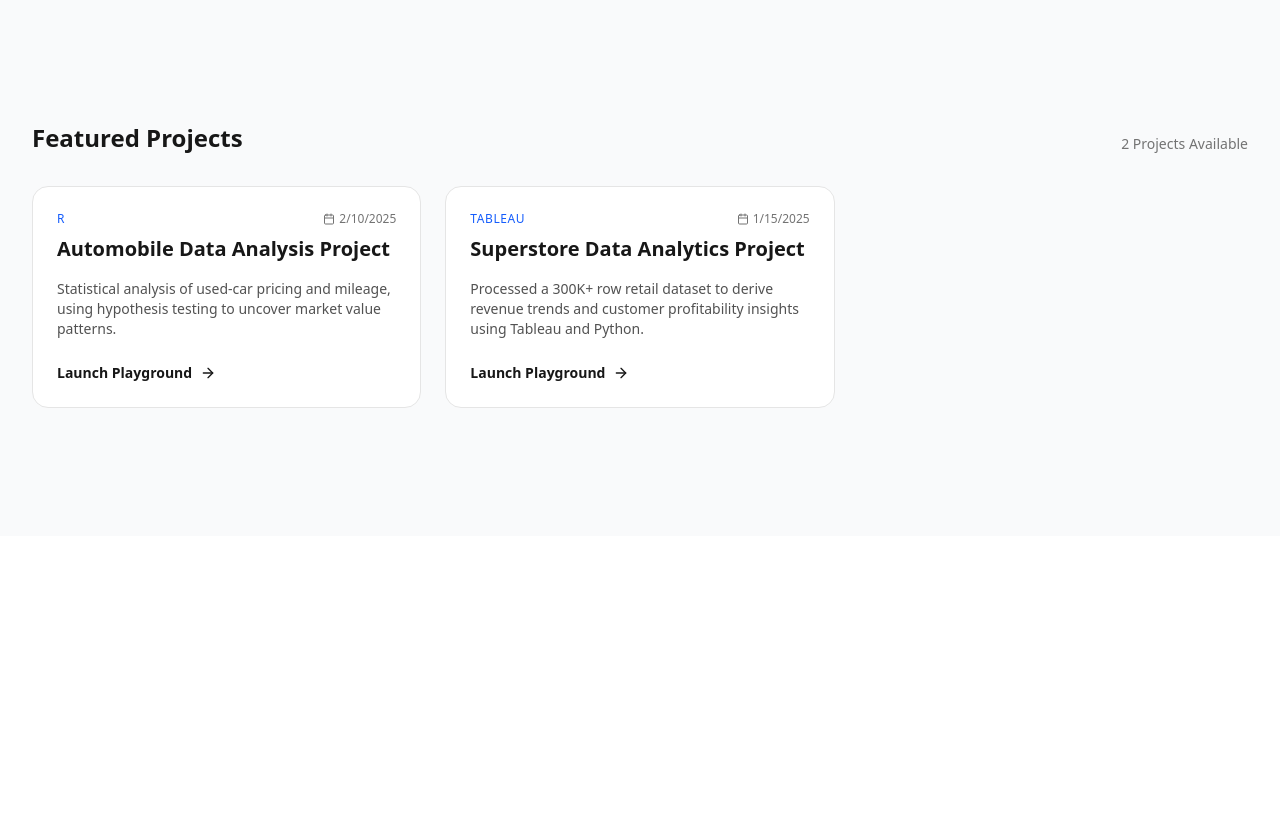
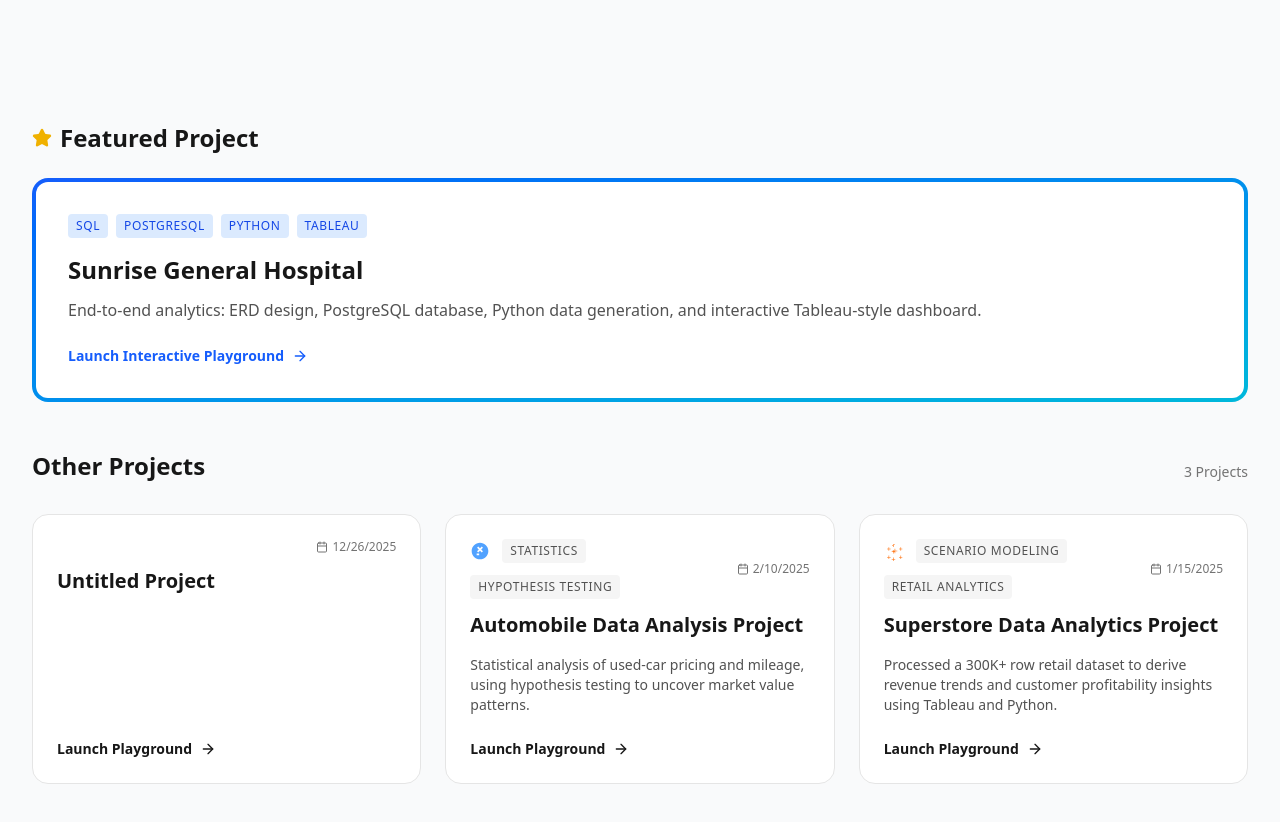
Before and after one commit to BPeerzada/portfolio, a Next.js app: page /portfolio/ in a window 1280 px wide. Shown: the part 400-1222 px from the top of the page. Before the commit the page ends 936 px from the top, so only its background shows below. Built offline with nearby package versions, Linux system fonts and the light colour scheme.

Commit message:
Add Trinket embed, tech icons, and featured project section

```diff
--- a/app/page.tsx
+++ b/app/page.tsx
@@ -1,11 +1,25 @@
 import { getAllProjects } from "@/lib/projects";
 import { ProjectCard } from "@/components/ProjectCard";
+import { Header } from "@/components/Header";
+import Link from "next/link";
+import { ArrowRight, Star } from "lucide-react";
+
+// Featured project (not from markdown)
+const featuredProject = {
+    slug: "sunrise-hospital",
+    title: "Sunrise General Hospital",
+    description: "End-to-end analytics: ERD design, PostgreSQL database, Python data generation, and interactive Tableau-style dashboard.",
+    tags: ["SQL", "PostgreSQL", "Python", "Tableau"],
+    isFeatured: true,
+};
 
 export default function Home() {
     const projects = getAllProjects();
 
     return (
         <main className="min-h-screen bg-gray-50 dark:bg-black selection:bg-blue-500/30">
+            <Header />
+
             {/* Hero Section */}
             <section className="pt-32 pb-20 px-4 sm:px-6 lg:px-8 max-w-7xl mx-auto">
                 <div className="max-w-3xl">
@@ -22,14 +36,46 @@ export default function Home() {
                 </div>
             </section>
 
-            {/* Projects Grid */}
+            {/* Featured Project */}
+            <section className="px-4 sm:px-6 lg:px-8 max-w-7xl mx-auto pb-12">
+                <h2 className="text-2xl font-semibold text-neutral-900 dark:text-white mb-6 flex items-center gap-2">
+                    <Star className="w-5 h-5 text-yellow-500 fill-yellow-500" />
+                    Featured Project
+                </h2>
+                <Link
+                    href={`/projects/${featuredProject.slug}`}
+                    className="group block rounded-2xl bg-gradient-to-br from-blue-600 to-cyan-500 p-1 transition-all hover:shadow-xl hover:shadow-blue-500/20"
+                >
+                    <div className="bg-white dark:bg-neutral-900 rounded-xl p-8">
+                        <div className="flex flex-wrap gap-2 mb-4">
+                            {featuredProject.tags.map((tag) => (
+                                <span key={tag} className="text-xs font-medium uppercase tracking-wider bg-blue-100 dark:bg-blue-900/30 text-blue-700 dark:text-blue-300 px-2 py-1 rounded">
+                                    {tag}
+                                </span>
+                            ))}
+                        </div>
+                        <h3 className="text-2xl font-bold text-neutral-900 dark:text-white mb-3 group-hover:text-blue-600 dark:group-hover:text-blue-400 transition-colors">
+                            {featuredProject.title}
+                        </h3>
+                        <p className="text-neutral-600 dark:text-neutral-400 mb-6">
+                            {featuredProject.description}
+                        </p>
+                        <div className="flex items-center text-sm font-semibold text-blue-600 dark:text-blue-400">
+                            Launch Interactive Playground
+                            <ArrowRight className="w-4 h-4 ml-2 transition-transform group-hover:translate-x-1" />
+                        </div>
+                    </div>
+                </Link>
+            </section>
+
+            {/* Other Projects Grid */}
             <section className="px-4 sm:px-6 lg:px-8 max-w-7xl mx-auto pb-32">
                 <div className="flex items-end justify-between mb-8">
                     <h2 className="text-2xl font-semibold text-neutral-900 dark:text-white">
-                        Featured Projects
+                        Other Projects
                     </h2>
                     <span className="text-neutral-500 text-sm">
-                        {projects.length} {projects.length === 1 ? 'Project' : 'Projects'} Available
+                        {projects.length} {projects.length === 1 ? 'Project' : 'Projects'}
                     </span>
                 </div>
 
--- a/app/projects/sunrise-hospital/page.tsx
+++ b/app/projects/sunrise-hospital/page.tsx
@@ -215,47 +215,21 @@ UNION ALL SELECT 'Billing', COUNT(*) FROM Billing;`}
                         Python Data Generation
                     </h2>
 
-                    <div className="bg-neutral-900 rounded-2xl p-6 overflow-x-auto">
-                        <pre className="text-sm text-neutral-300">
-                            <code>{`import csv
-import random
-import datetime
-
-# Target counts
-ADD_DOCTORS = 80
-ADD_PATIENTS = 1450
-ADD_APPOINTMENTS = 19900
-
-status_values = ["Scheduled", "Completed", "No-Show", "Cancelled"]
-sex_values = ["M", "F"]
-
-# Generate Appointments
-appointment_records = []
-for i in range(ADD_APPOINTMENTS):
-    apmt_id = 101 + i
-    status = random.choice(status_values)
-
-    if status == "Completed":
-        duration = random.randint(15, 90)
-    else:
-        duration = None
-
-    start_time = datetime.datetime(
-        random.randint(2023, 2025),
-        random.randint(1, 12),
-        random.randint(1, 28),
-        random.randint(8, 17),
-        random.choice([0, 30])
-    )
-
-    appointment_records.append((
-        apmt_id, start_time, status, duration,
-        random.randint(1, ADD_PATIENTS),
-        random.randint(1, ADD_DOCTORS)
-    ))
-
-print(f"✅ Generated {len(appointment_records)} appointments")`}</code>
-                        </pre>
+                    <div className="bg-neutral-100 dark:bg-neutral-800 p-4 rounded-2xl mb-4">
+                        <p className="text-sm text-neutral-600 dark:text-neutral-400 mb-2">
+                            <strong>▶️ Try it yourself!</strong> Click "Run" to generate synthetic hospital data. The code creates CSV files for Doctors, Patients, Appointments, and Billing.
+                        </p>
+                    </div>
+                    <div className="rounded-2xl overflow-hidden border border-neutral-200 dark:border-neutral-800">
+                        <iframe
+                            src="https://trinket.io/embed/python3/b91dfff67063?showInstructions=true"
+                            width="100%"
+                            height="500"
+                            frameBorder="0"
+                            style={{ background: "#1e1e1e" }}
+                            title="Hospital Data Generator - Python"
+                            allowFullScreen
+                        />
                     </div>
                     <p className="text-sm text-neutral-500 mt-4">
                         This script generates ~20,000 appointment records with realistic status distributions and timestamps.
--- a/components/ProjectCard.tsx
+++ b/components/ProjectCard.tsx
@@ -2,6 +2,7 @@ import Link from "next/link";
 import { Project } from "@/types/project";
 import { ArrowRight, Calendar } from "lucide-react";
 import { cn } from "@/lib/utils";
+import { TechIconRow } from "./TechIcon";
 
 interface ProjectCardProps {
     project: Project;
@@ -19,10 +20,8 @@ export function ProjectCard({ project, className }: ProjectCardProps) {
         >
             <div className="flex flex-col h-full">
                 <div className="mb-4">
-                    <div className="flex items-center justify-between mb-2">
-                        <span className="text-xs font-medium text-blue-600 dark:text-blue-400 uppercase tracking-wider">
-                            {project.tags[0] || "Project"}
-                        </span>
+                    <div className="flex items-center justify-between mb-3">
+                        <TechIconRow tags={project.tags.slice(0, 4)} />
                         <div className="flex items-center text-neutral-500 text-xs">
                             <Calendar className="w-3 h-3 mr-1" />
                             {new Date(project.date).toLocaleDateString()}
--- /dev/null
+++ b/components/TechIcon.tsx
@@ -0,0 +1,83 @@
+import React from "react";
+
+// Simple SVG icons for common data science tools
+const icons: Record<string, React.ReactNode> = {
+    sql: (
+        <svg viewBox="0 0 24 24" className="w-5 h-5" fill="currentColor">
+            <path d="M12 3C7.58 3 4 4.79 4 7v10c0 2.21 3.58 4 8 4s8-1.79 8-4V7c0-2.21-3.58-4-8-4zm0 2c3.87 0 6 1.5 6 2s-2.13 2-6 2-6-1.5-6-2 2.13-2 6-2zM6 17v-2.34c1.22.86 3.29 1.48 6 1.48s4.78-.62 6-1.48V17c0 .5-2.13 2-6 2s-6-1.5-6-2zm0-4v-2.34c1.22.86 3.29 1.48 6 1.48s4.78-.62 6-1.48V13c0 .5-2.13 2-6 2s-6-1.5-6-2z" />
+        </svg>
+    ),
+    postgresql: (
+        <svg viewBox="0 0 24 24" className="w-5 h-5" fill="currentColor">
+            <path d="M12 3C7.58 3 4 4.79 4 7v10c0 2.21 3.58 4 8 4s8-1.79 8-4V7c0-2.21-3.58-4-8-4zm0 2c3.87 0 6 1.5 6 2s-2.13 2-6 2-6-1.5-6-2 2.13-2 6-2zM6 17v-2.34c1.22.86 3.29 1.48 6 1.48s4.78-.62 6-1.48V17c0 .5-2.13 2-6 2s-6-1.5-6-2zm0-4v-2.34c1.22.86 3.29 1.48 6 1.48s4.78-.62 6-1.48V13c0 .5-2.13 2-6 2s-6-1.5-6-2z" />
+        </svg>
+    ),
+    python: (
+        <svg viewBox="0 0 24 24" className="w-5 h-5" fill="currentColor">
+            <path d="M9.585 11.692h4.328s2.432.039 2.432-2.35V5.391S16.714 3 11.936 3C7.362 3 7.647 4.983 7.647 4.983L7.66 7.08h4.328v.73H6.497S4 7.509 4 12.07s2.173 4.401 2.173 4.401h1.296v-2.116s-.07-2.173 2.139-2.173l4.096.01s2.068.034 2.068-2.002V5.907s.315-2.173-4.084-2.173c-4.4 0-4.178 2.423-4.178 2.423v1.67h4.328v.73H7.647S4 8.266 4 12.826s2.173 4.401 2.173 4.401h1.296v-2.116s-.07-2.173 2.139-2.173h4.077s2.068.034 2.068-2.002V10.75" />
+        </svg>
+    ),
+    tableau: (
+        <svg viewBox="0 0 24 24" className="w-5 h-5" fill="currentColor">
+            <path d="M11.654 5.168V3.846h-.66v1.322h-1.34v.645h1.34v1.323h.66V4.813h1.34v-.645h-1.34zm-5.478 4.163V7.499H5.52v1.832H3.714v.66H5.52v1.832h.656v-1.832H8.01v-.66H6.176zm14.304 0V7.499h-.66v1.832h-1.806v.66h1.806v1.832h.66v-1.832H22v-.66h-1.52zm-7.034 2.35v-2.49h-.66v2.49h-2.523v.66h2.523v2.503h.66v-2.503h2.523v-.66h-2.523zM6.176 19.163v-1.832H5.52v1.832H3.714v.66H5.52v1.823h.656v-1.823H8.01v-.66H6.176zm14.304 0v-1.832h-.66v1.832h-1.806v.66h1.806v1.823h.66v-1.823H22v-.66h-1.52zm-8.826-6.513V10.99h-.66v1.66H9.177v.66h1.817v1.66h.66v-1.66h1.817v-.66h-1.817zm0 8.837V19.83h-.66v1.657H9.177v.66h1.817V24h.66v-1.853h1.817v-.66h-1.817z" />
+        </svg>
+    ),
+    excel: (
+        <svg viewBox="0 0 24 24" className="w-5 h-5" fill="currentColor">
+            <path d="M21.17 3H7.83A1.83 1.83 0 006 4.83v2.34H2.83A1.83 1.83 0 001 9v6a1.83 1.83 0 001.83 1.83H6v2.34A1.83 1.83 0 007.83 21h13.34A1.83 1.83 0 0023 19.17V4.83A1.83 1.83 0 0021.17 3zM6 15H3V9h3v6zm15 4.17H7.83V16.5h5.34V15H8V9h5.17v1.5H8.5v3.17h4.67V15h-.84v1.5h5.84v2.67z" />
+        </svg>
+    ),
+    r: (
+        <svg viewBox="0 0 24 24" className="w-5 h-5" fill="currentColor">
+            <path d="M12 2C6.48 2 2 6.48 2 12s4.48 10 10 10 10-4.48 10-10S17.52 2 12 2zm-1 15H8v-2h3v2zm4.54-4.71l-1.42 1.42-2.12-2.12-2.12 2.12-1.42-1.42 2.12-2.12-2.12-2.12 1.42-1.42 2.12 2.12 2.12-2.12 1.42 1.42-2.12 2.12 2.12 2.12z" />
+        </svg>
+    ),
+};
+
+// Color mapping for each tech
+const colors: Record<string, string> = {
+    sql: "text-blue-500",
+    postgresql: "text-blue-600",
+    python: "text-yellow-500",
+    tableau: "text-orange-500",
+    excel: "text-green-600",
+    r: "text-blue-400",
+};
+
+interface TechIconProps {
+    name: string;
+    showLabel?: boolean;
+    className?: string;
+}
+
+export function TechIcon({ name, showLabel = false, className = "" }: TechIconProps) {
+    const normalizedName = name.toLowerCase().replace(/\s+/g, "");
+    const icon = icons[normalizedName];
+    const colorClass = colors[normalizedName] || "text-neutral-500";
+
+    if (!icon) {
+        // Fallback to text badge if no icon exists
+        return (
+            <span className={`text-xs font-medium uppercase tracking-wider bg-neutral-100 dark:bg-neutral-800 text-neutral-600 dark:text-neutral-400 px-2 py-1 rounded ${className}`}>
+                {name}
+            </span>
+        );
+    }
+
+    return (
+        <div className={`flex items-center gap-1.5 ${className}`} title={name}>
+            <span className={colorClass}>{icon}</span>
+            {showLabel && <span className="text-xs text-neutral-600 dark:text-neutral-400">{name}</span>}
+        </div>
+    );
+}
+
+export function TechIconRow({ tags }: { tags: string[] }) {
+    return (
+        <div className="flex items-center gap-3 flex-wrap">
+            {tags.map((tag) => (
+                <TechIcon key={tag} name={tag} />
+            ))}
+        </div>
+    );
+}
```
Also changed, not shown: _projects/hospital-operational-intelligence.md (added).
